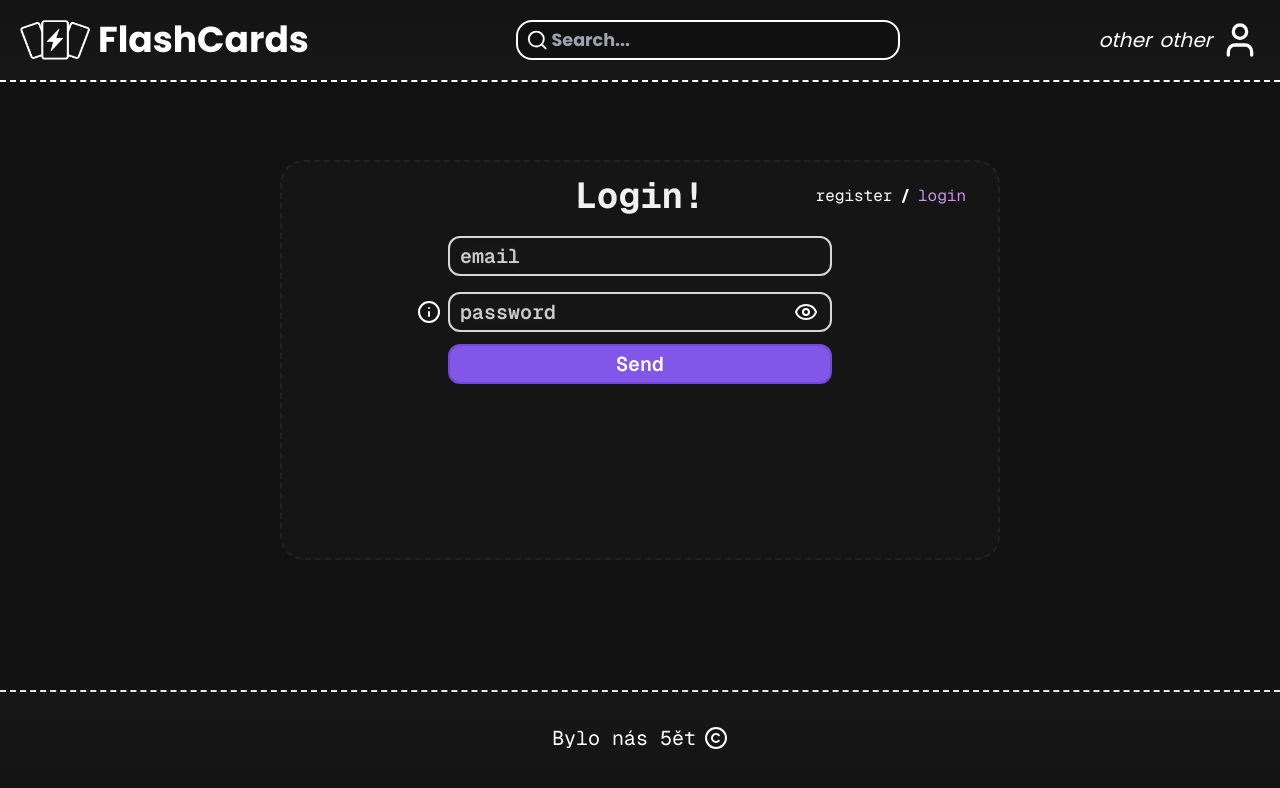
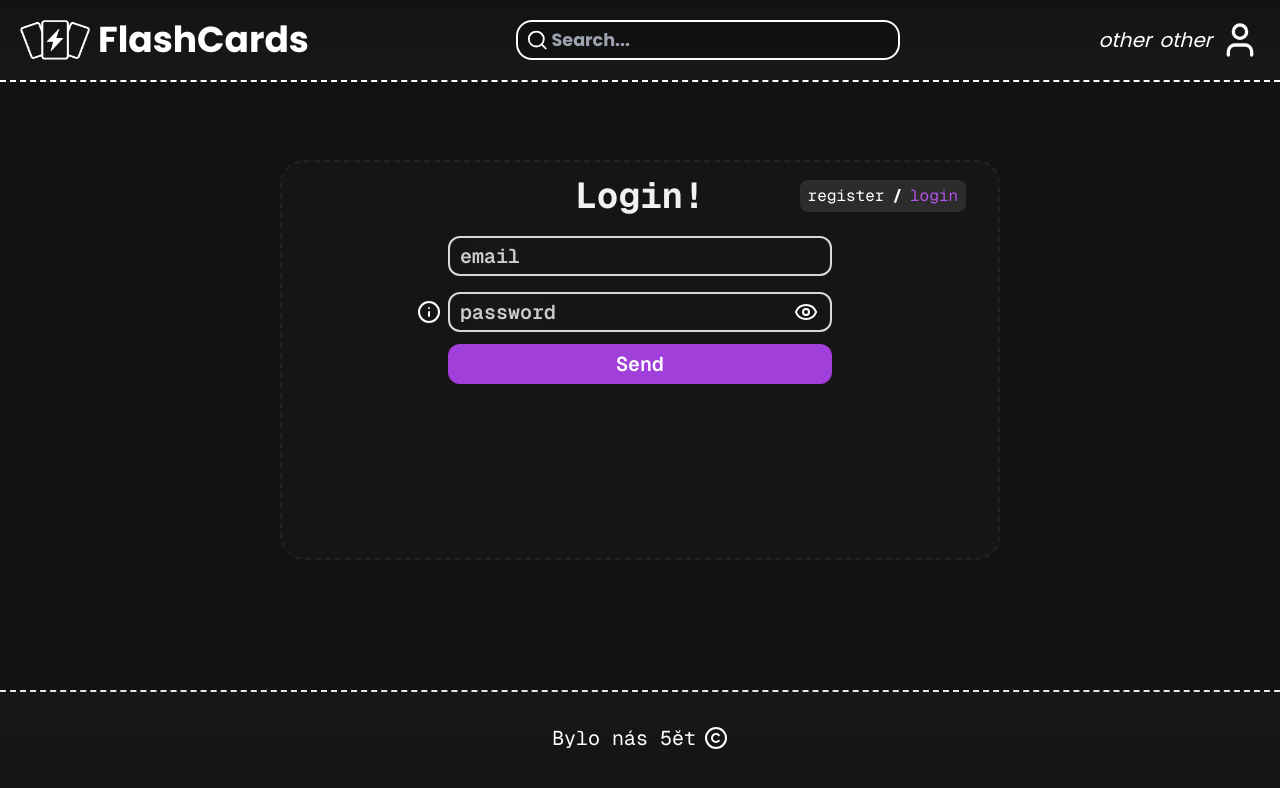
Before and after one commit to vojtiikxdd/flashcards_w, a Next.js app in the folder flashcards/: page /login in a window 1280 px wide. Shown: the top 788 px of the page. Built offline with nearby package versions, Linux system fonts and the light colour scheme; no server answers.

Commit message:
editing selection

```diff
--- a/flashcards/src/app/createNew/createNew.tsx
+++ b/flashcards/src/app/createNew/createNew.tsx
@@ -44,10 +44,15 @@ export default function CreateNew() {
                         />
                     </div>
                 </div>
-                <div>
-
-                    <Selection defaultVal={privateFlashcards} firstValue="private"
-                    secondValue="public" setValue={setPrivateFlashcards} />
+                <div className="flex flex-row justify-center m-4 h-6">
+                    <Selection
+                        defaultVal={privateFlashcards}
+                        firstValue="private"
+                        secondValue="public"
+                        setValue={setPrivateFlashcards}
+                        firstColors="selection1Blue"
+                        secondColors="selection2Blue"
+                    />
                 </div>
                 <FlashcardEntry bgColor="inputBgLightGrey" txtareaBgCol="txtareaBgLightGrey" />
             </form>
--- a/flashcards/src/app/globals.css
+++ b/flashcards/src/app/globals.css
@@ -101,6 +101,50 @@ input:-webkit-autofill:active{
   background-color: #c07908;
 }
 
+.selection1Blue {
+  color: #59b3f0;
+}
+
+.selection1Blue:hover,
+.selection1Blue:focus {
+  color: #4899cf;
+}
+
+.selection1Blue:active {
+  color: #3c70ac;
+}
+
+.selection2Blue:hover,
+.selection2Blue:focus {
+  color: #4899cf;
+}
+
+.selection2Blue:active {
+  color: #3c70ac;
+}
+
+.selection1Violet {
+  color: #b351ec;
+}
+
+.selection1Violet:hover,
+.selection1Violet:focus {
+  color: #9e33db;
+}
+
+.selection1Violet:active {
+  color: #910cdd;
+}
+
+.selection2Violet:hover,
+.selection2Violet:focus {
+  color: #9e33db
+}
+
+.selection2Violet:active {
+  color: #910cdd;
+}
+
 @keyframes blink {
   0%, 100% {
     opacity: 1;
--- a/flashcards/src/app/login/login.tsx
+++ b/flashcards/src/app/login/login.tsx
@@ -31,8 +31,14 @@ export default function Login() {
                 <h1 className="text-4xl text-[#f1f1f1] text-center font-bold">
                     {register ? "Register!" : "Login!"}
                 </h1>
-
-                <Selection defaultVal={register} firstValue="register" secondValue="login" setValue={setRegister} />
+                <Selection
+                    defaultVal={register}
+                    firstValue="register"
+                    secondValue="login"
+                    setValue={setRegister}
+                    firstColors="selection1Violet"
+                    secondColors="selection2Violet"
+                />
             </div>
 
             {error && (
@@ -65,7 +71,7 @@ export default function Login() {
 
                 <div className="mx-auto flex flex-row cursor-pointer relative items-center justify-between labelMovement">
                     <button id="submitButton" type="submit"
-                        className="self-center select-none w-96 h-10 text-xl font-semibold text-white border-2 border-solid border-[#7246d8] rounded-xl mt-[3%] bg-[#8257e7] hover:bg-violet-500 focus:bg-violet-600 ease-in-out duration-200">
+                        className="self-center select-none w-96 h-10 text-xl font-semibold text-white rounded-xl mt-[3%] bg-[#a13fda] hover:bg-[#8934bb] focus:bg-[#9638cc] active:bg-[#910cdd] ease-in-out duration-200">
                         Send
                     </button>
                 </div>
--- a/flashcards/src/components/login/selection.tsx
+++ b/flashcards/src/components/login/selection.tsx
@@ -2,25 +2,27 @@ type SelectionProps = {
     defaultVal: boolean;
     firstValue: string;
     secondValue: string;
+    firstColors: string;
+    secondColors: string;
     setValue: React.Dispatch<React.SetStateAction<boolean>>;
 };
 
 export default function Selection({defaultVal, setValue, ...props}: SelectionProps) {
 
     return (
-        <div className="absolute right-8 flex flex-row justify-center text-white items-center ml-[2%] ">
+        <div className="absolute right-8 flex flex-row justify-center text-white items-center ml-[2%] inputBgLightGrey rounded-lg px-2 py-1">
             {defaultVal ? (
-                <a className="text-[#c995ee] hover:text-[#b670e8] focus:text-[#b670e8] active:text-[#552b66] select-none cursor-pointer transition-colors ease-in-out duration-200" onClick={() => setValue(true)}> {props.firstValue} </a>
+                <a className={`${props.firstColors} select-none cursor-pointer transition-colors ease-in-out duration-200`} onClick={() => setValue(true)}> {props.firstValue} </a>
             ) : (
-                <a className="hover:text-[#b670e8] focus:text-[#b670e8] active:text-[#552b66] select-none cursor-pointer transition-colors ease-in-out duration-200" onClick={() => setValue(true)}> {props.firstValue} </a>
+                <a className={`${props.secondColors} select-none cursor-pointer transition-colors ease-in-out duration-200`} onClick={() => setValue(true)}> {props.firstValue} </a>
             )}
 
             <span className="mx-2 font-extrabold select-none">/</span>
 
             {!defaultVal ? (
-                <a className="text-[#c995ee] hover:text-[#b670e8] focus:text-[#b670e8] active:text-[#552b66] select-none cursor-pointer transition-colors ease-in-out duration-200" onClick={() => setValue(false)}> {props.secondValue} </a>
+                <a className={`${props.firstColors} select-none cursor-pointer transition-colors ease-in-out duration-200`} onClick={() => setValue(false)}> {props.secondValue} </a>
             ) : (
-                <a className="hover:text-[#b670e8] focus:text-[#b670e8] active:text-[#552b66] select-none cursor-pointer transition-colors ease-in-out duration-200" onClick={() => setValue(false)}> {props.secondValue} </a>
+                <a className={`${props.secondColors} select-none cursor-pointer transition-colors ease-in-out duration-200`} onClick={() => setValue(false)}> {props.secondValue} </a>
             )}
         </div>
     );
```
